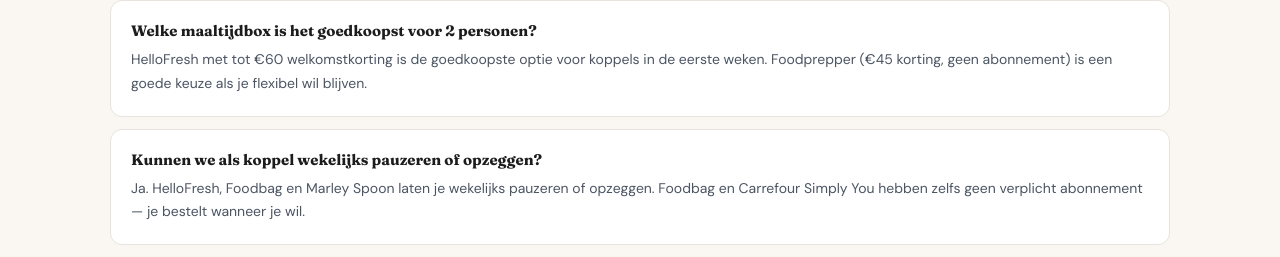
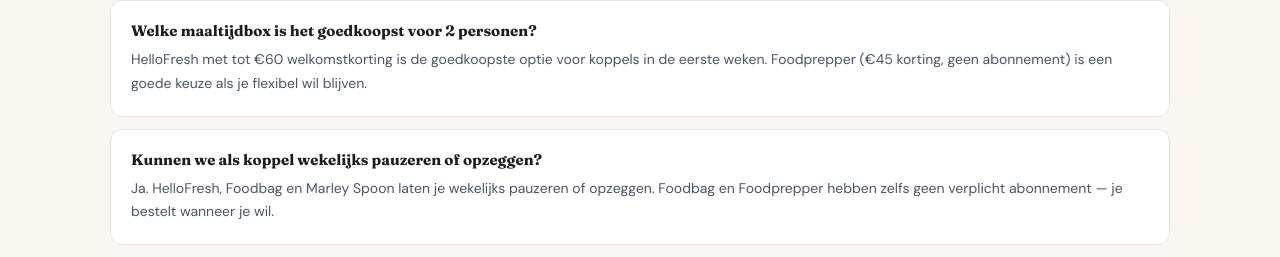
Before and after one commit to fetspets/bestemaaltijdbox, a Next.js app: page /voor/koppel in a window 1280 px wide. Shown: the part 3461-3718 px from the top of the page. Built offline with nearby package versions, Linux system fonts and the light colour scheme.

Commit message:
auto: update page.tsx

```diff
--- a/src/app/voor/koppel/page.tsx
+++ b/src/app/voor/koppel/page.tsx
@@ -31,7 +31,7 @@ const jsonLd = {
     {
       '@type': 'Question',
       name: 'Kunnen we als koppel wekelijks pauzeren of opzeggen?',
-      acceptedAnswer: { '@type': 'Answer', text: 'Ja. HelloFresh, Foodbag en Marley Spoon laten je wekelijks pauzeren of opzeggen. Foodbag en Carrefour Simply You hebben zelfs geen verplicht abonnement — je bestelt wanneer je wil.' },
+      acceptedAnswer: { '@type': 'Answer', text: 'Ja. HelloFresh, Foodbag en Marley Spoon laten je wekelijks pauzeren of opzeggen. Foodbag en Foodprepper hebben zelfs geen verplicht abonnement — je bestelt wanneer je wil.' },
     },
     {
       '@type': 'Question',
@@ -349,7 +349,7 @@ export default function KoppelPage() {
           {[
             { q: 'Hoeveel maaltijden per week is realistisch als koppel?', a: 'De meeste koppels starten met 3 maaltijden per week — dat dekt de drukke doordeweekse avonden en laat ruimte voor een restaurantje of zelf iets klaarmaken in het weekend. Je kan altijd aanpassen of een week pauzeren.' },
             { q: 'Welke maaltijdbox is het goedkoopst voor 2 personen?', a: 'HelloFresh met tot €60 welkomstkorting is de goedkoopste optie voor koppels in de eerste weken. Foodprepper (€45 korting, geen abonnement) is een goede keuze als je flexibel wil blijven.' },
-            { q: 'Kunnen we als koppel wekelijks pauzeren of opzeggen?', a: 'Ja. HelloFresh, Foodbag en Marley Spoon laten je wekelijks pauzeren of opzeggen. Foodbag en Carrefour Simply You hebben zelfs geen verplicht abonnement — je bestelt wanneer je wil.' },
+            { q: 'Kunnen we als koppel wekelijks pauzeren of opzeggen?', a: 'Ja. HelloFresh, Foodbag en Marley Spoon laten je wekelijks pauzeren of opzeggen. Foodbag en Foodprepper hebben zelfs geen verplicht abonnement — je bestelt wanneer je wil.' },
             { q: 'Is een maaltijdbox duurder dan gewone boodschappen?', a: 'Per portie betaal je iets meer, maar je verspilt nauwelijks voedsel omdat alles exact afgemeten wordt geleverd. Koppels die regelmatig restjes weggooien of impulsaankopen doen, betalen in de praktijk niet veel meer.' },
           ].map(({ q, a }) => (
             <div key={q} style={{ background: 'white', borderRadius: 12, padding: 20, border: '1px solid var(--rule)' }}>
```
